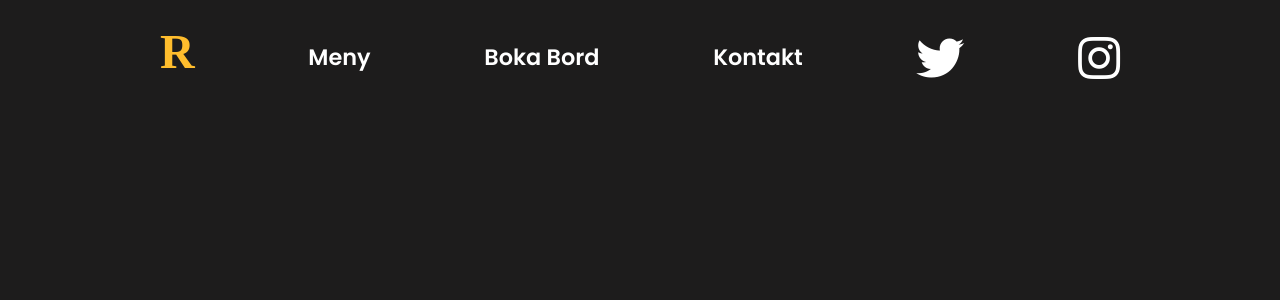
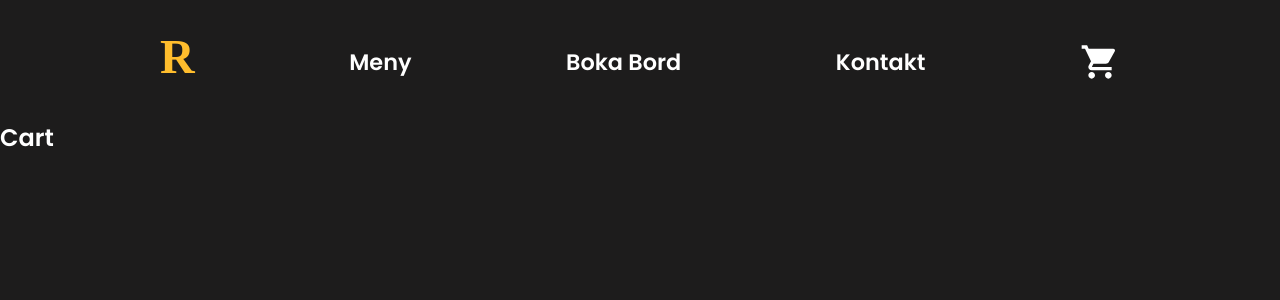
Before and after one commit to HampusJohnOlausson/react-shop, a React (Create React App) app: page /cart in a window 1280 px wide. Shown: the top 300 px of the page. Built offline with nearby package versions, Linux system fonts and the light colour scheme.

Commit message:
added cart icon and adjust styling in navbar

```diff
--- /dev/null
+++ b/src/Components/Cart/Cart.tsx
@@ -0,0 +1,11 @@
+import React from 'react'
+
+const Cart = () => {
+    return (
+        <div>
+            <h2>Cart</h2>
+        </div>
+    )
+}
+
+export default Cart
--- a/src/Components/Main.tsx
+++ b/src/Components/Main.tsx
@@ -1,5 +1,6 @@
 import React from 'react'
 import { Route, Switch } from 'react-router';
+import Cart from './Cart/Cart';
 import ContactPage from './Contact/ContactPage';
 import MenuPage from './Menu/MenuPage';
 import ReservationPage from './Reservation/ReservationPage';
@@ -22,6 +23,9 @@ const Main = () => {
           <Route path="/contact">
            <ContactPage/>
           </Route>
+          <Route path="/cart">
+          <Cart/>
+          </Route>
         </Switch>
       </div>
     );
--- a/src/Components/Navbar.tsx
+++ b/src/Components/Navbar.tsx
@@ -1,6 +1,7 @@
 import { makeStyles } from '@material-ui/core';
 import React from 'react'
 import { Link } from 'react-router-dom';
+import ShoppingCartIcon from "@material-ui/icons/ShoppingCart";
 
 const useStyles = makeStyles((theme) => ({
   root: {
@@ -27,14 +28,13 @@ const useStyles = makeStyles((theme) => ({
     fontSize: "3rem",
   },
   icon: {
-    fontSize: "3rem",
-    cursor: 'pointer',
+    fontSize: "2.5rem",
+    cursor: "pointer",
   },
   link: {
-    textDecoration: 'none',
-    color: '#fff'
-
-  }
+    textDecoration: "none",
+    color: "#fff",
+  },
 }));
 
 const Navbar = () => {
@@ -57,12 +57,9 @@ const Navbar = () => {
             <Link to="/contact" className={classes.link}>
               <li style={{ marginTop: "1rem" }}>Kontakt</li>
             </Link>
-            <li className={classes.icon}>
-              <i className="fab fa-twitter"></i>
-            </li>
-            <li className={classes.icon}>
-              <i className="fab fa-instagram"></i>
-            </li>
+            <Link to="/cart" className={classes.link}>
+             <ShoppingCartIcon style={{marginTop: '.8rem'}} className={classes.icon}/>
+            </Link>
           </ul>
         </nav>
       </header>
--- a/src/Components/Start.tsx
+++ b/src/Components/Start.tsx
@@ -23,7 +23,7 @@ const useStyles = makeStyles((theme) => ({
     fontFamily: "Yellowtail, cursive",
     color: "#fff",
     fontSize: "3rem",
-    fontWeight: 'normal',
+    fontWeight: "normal",
   },
   heroTitle: {
     fontSize: "4rem",
@@ -38,6 +38,9 @@ const useStyles = makeStyles((theme) => ({
     margin: "1rem",
     alignSelf: "center",
     fontWeight: "bold",
+    "&:hover": {
+      background: "#D0920A",
+    },
   },
 }));
 
```
